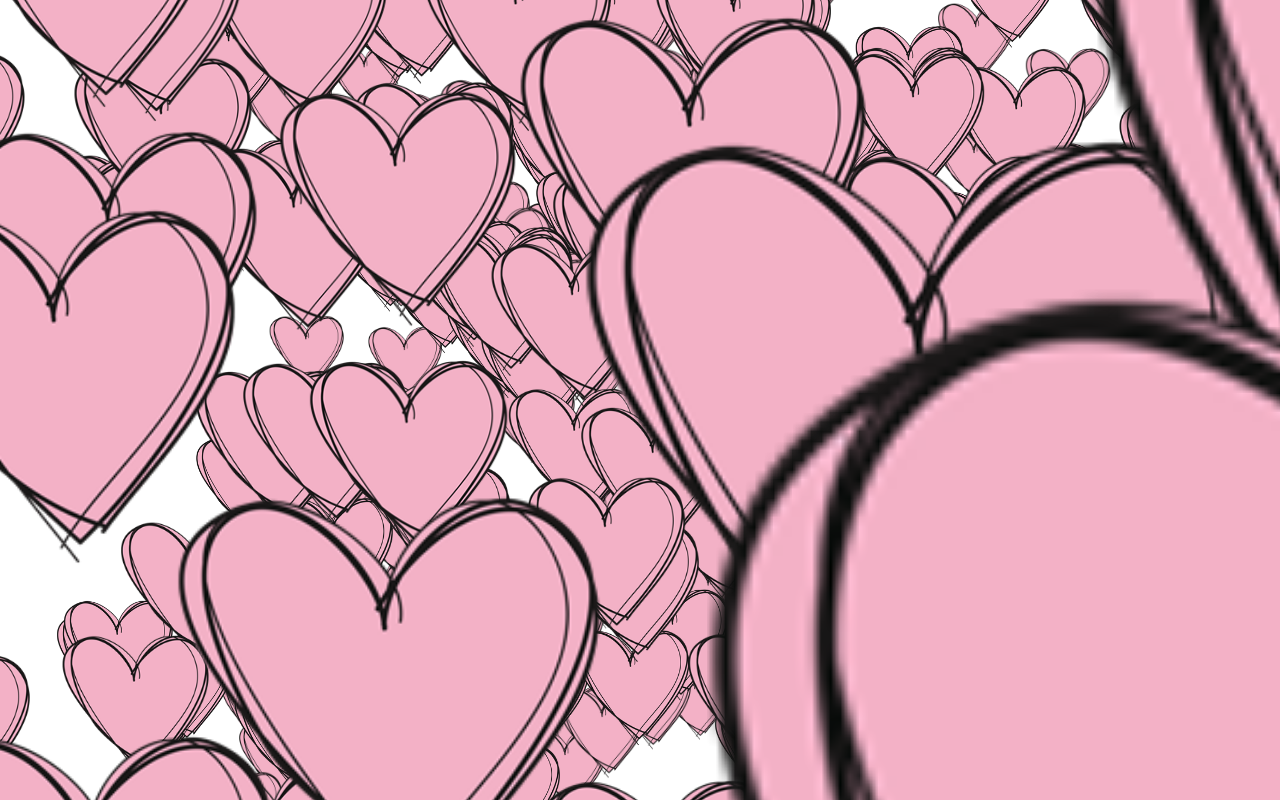
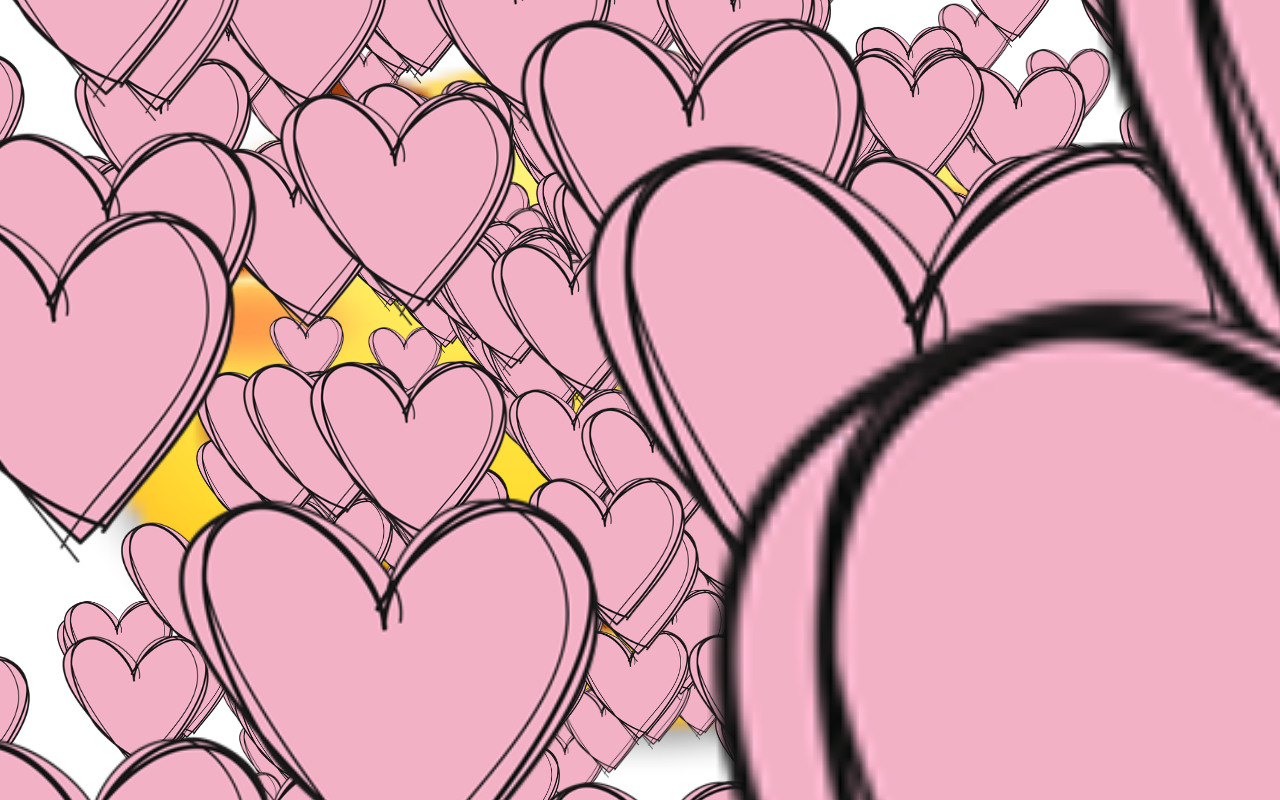
Before and after one commit to toxicant/toxicant.github.io, a plain HTML site: page index.html in a window 1280 px wide. Drawn offline with Linux system fonts and the light colour scheme.

Commit message:
Update index.html

```diff
--- a/index.html
+++ b/index.html
@@ -11,7 +11,8 @@
             margin: 0;
             padding: 0;
             position: relative;
-            background-image: url(images/xh.jpg);
+/*             background-image: url(images/xh.jpg); */
+            background-image: url(images/ParticleSmoke1.png);
             /*background-repeat: no-repeat;*/
             background-position: center;
             width: 100%;
```
